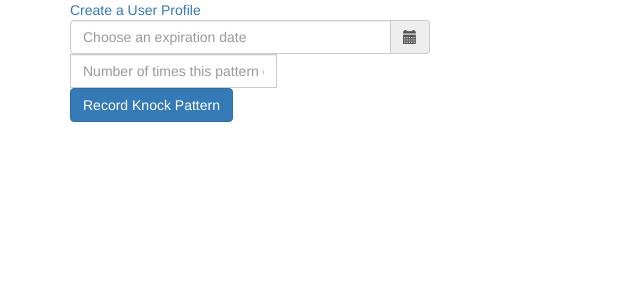
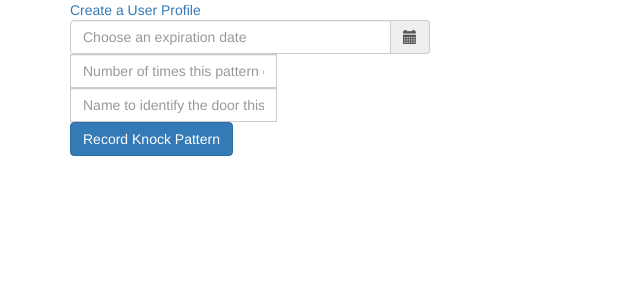
Before and after one commit to knocktrends/knocksensor, a Flask app: template knockserver/templates/index.html in a window 1280 px wide. Shown: the top 300 px of the page, without its empty margins (0-640 px from the left). Run offline with Flask 2, Linux system fonts and the light colour scheme; the template is opened without the code that fills it, so the values that code supplies are empty; some libraries are stand-ins or nearby versions.

Commit message:
Added support for adding a door name when recording a new knock pattern.

```diff
--- a/knockserver/templates/index.html
+++ b/knockserver/templates/index.html
@@ -13,10 +13,10 @@
 </head>
 
 <body>
-  <div class="container">
+  <div class="container" style="width: 1000;" >
       <a href="{{ url_for('on_board_user') }}">Create a User Profile</a>
-      <div class="row">
-        <div class='col-sm-4'>
+      <div class="row" id="row-1-input">
+        <div class='col-lg-4'>
           <div class='input-group date' id='datetimepicker'>
             <input type='text' class="form-control" placeholder="Choose an expiration date"/>
             <span class="input-group-addon">
@@ -25,15 +25,22 @@
           </div>
         </div>
       </div>
-      <div class="row">
-        <div class='col-sm-6'>
+      <div class="row" style="width: 1000;">
+        <div class='col-lg-6'>
           <div class="input-group">
             <input type='text' class="form-control" id="uses" placeholder="Number of times this pattern can be used"/>
           </div>
         </div>
       </div>
       <div class="row">
-       <div class='col-sm-4'>
+        <div class='col-lg-6'>
+          <div class="input-group">
+            <input type='text' class="form-control" id="door_name" placeholder="Name to identify the door this pattern unlocks."/>
+          </div>
+        </div>
+      </div>
+      <div class="row">
+       <div class='col-lg-6'>
         <div class="button_box">
           <button class="btn btn-primary" onclick="send_status()">Record Knock Pattern</button>
         </div>
--- a/knockserver/views.py
+++ b/knockserver/views.py
@@ -85,6 +85,12 @@ def patterns_post():
         device_id = data['device_id']
         device = Device.get_device()
         device.identifier = device_id
+
+    if 'door_name' in data:
+        door_name = data['door_name']
+        profile = ProfileJoin.get_profile()
+        profile.door_name = door_name
+        db_session.add(profile)
 
     # Fields that always are initialized to the same value
     pattern.active = True
--- a/run.py
+++ b/run.py
@@ -1,3 +1,3 @@
 from knockserver import app
 
-app.run(debug=True, host='0.0.0.0', port=80)
+app.run(debug=True)
```
